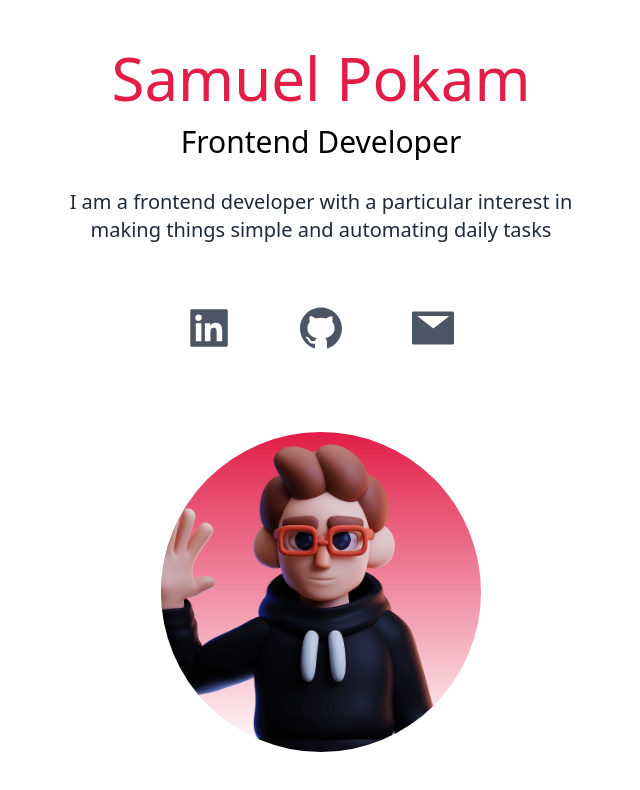
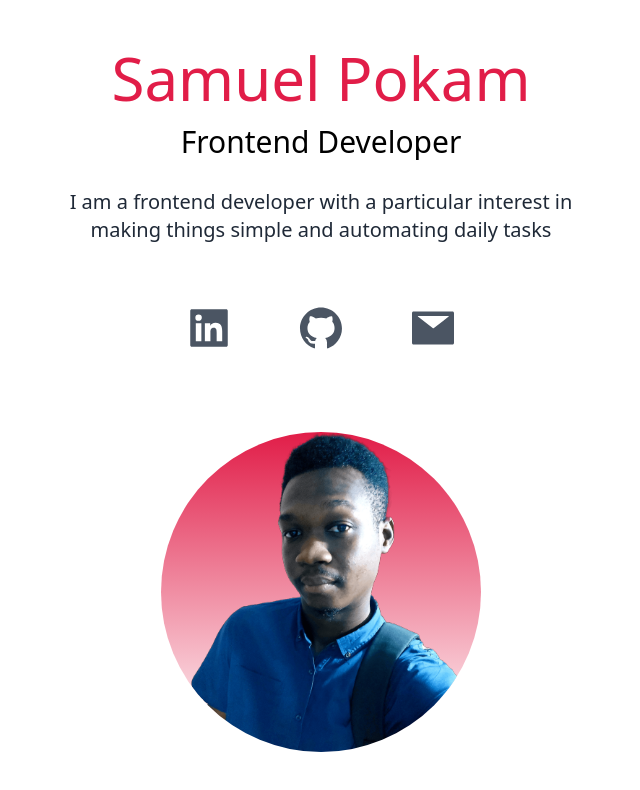
Before and after one commit to RinKhimera/RinKhimera.github.io, a Next.js app: page /components/Hero in a window 1280 px wide. Shown: the top 790 px of the page, without its empty margins (319-959 px from the left). Built offline with nearby package versions, Linux system fonts and the light colour scheme.

Commit message:
profile pic added

```diff
--- a/pages/components/Hero.jsx
+++ b/pages/components/Hero.jsx
@@ -1,7 +1,7 @@
 import React from "react";
 import { AiFillLinkedin, AiFillGithub, AiFillMail } from "react-icons/ai";
 import Image from "next/image";
-import deved from "../../public/dev-ed-wave.png";
+import profilePic from "../../public/profilepic.png";
 
 const Hero = () => {
   return (
@@ -42,7 +42,7 @@ const Hero = () => {
         </a>
       </div>
       <div className="relative mx-auto mt-20 bg-gradient-to-b from-rose-600 rounded-full w-80 h-80 overflow-hidden">
-        <Image src={deved} fill style={{ objectFit: "cover" }} />
+        <Image src={profilePic} fill style={{ objectFit: "cover" }} />
       </div>
     </div>
   );
--- a/pages/components/Technologies.jsx
+++ b/pages/components/Technologies.jsx
@@ -13,7 +13,7 @@ import tailwind from "../../public/tech/tailwind.png";
 const Technologies = () => {
   return (
     <div className="py-5">
-      <h3 className="text-5xl py-3 text-rose-600">What I use</h3>
+      <h3 className="text-5xl py-3 text-rose-600">My stacks</h3>
       <p className="text-md pb-5 leading-8 max text-gray-800 md:text-lg dark:text-slate-200">
         Technologies I am working with
       </p>
```
Also changed, not shown: public/profilepic.png (added).
